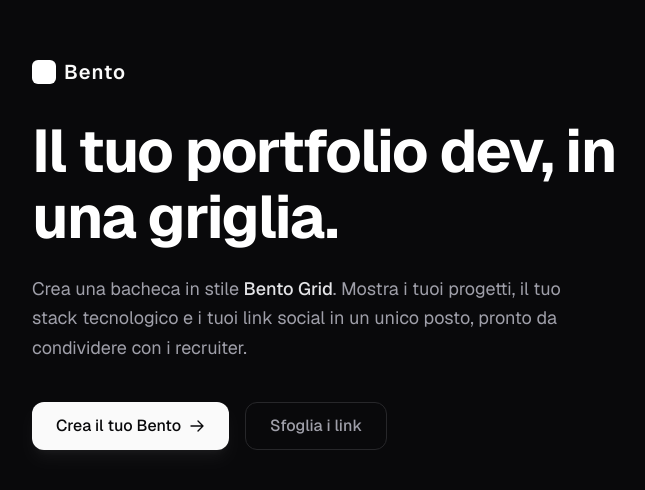
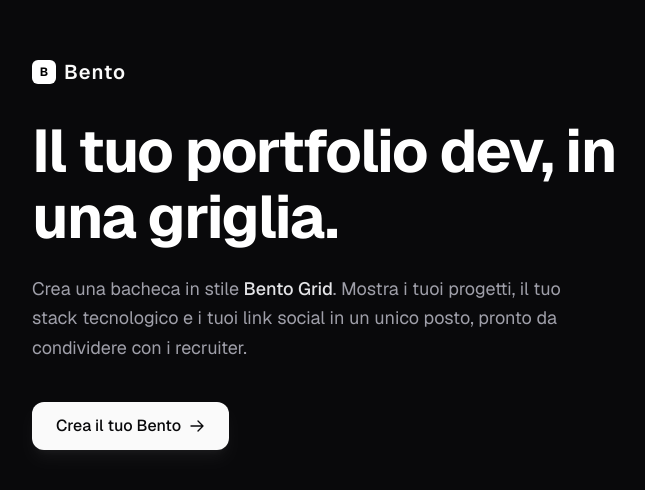
Before and after one commit to simlu2000/bentocv, a Next.js app in the folder bentocv/: page / in a window 1280 px wide. Shown: the part 146-636 px from the top of the page, without its empty margins (208-853 px from the left). Built offline with nearby package versions, Linux system fonts and the light colour scheme.

Commit message:
welcome page

```diff
--- a/bentocv/app/layout.tsx
+++ b/bentocv/app/layout.tsx
@@ -13,8 +13,8 @@ const geistMono = Geist_Mono({
 });
 
 export const metadata: Metadata = {
-  title: "Create Next App",
-  description: "Generated by create next app",
+  title: "Bento",
+  description: "Il tuo portfolio dev",
 };
 
 export default function RootLayout({
--- a/bentocv/app/page.tsx
+++ b/bentocv/app/page.tsx
@@ -7,7 +7,9 @@ export default function Home() {
 
         {/* Logo */}
         <div className="mb-8 flex items-center gap-2">
-          <span className="h-6 w-6 rounded-md bg-white block dark:bg-zinc-50"></span>
+          <span className="h-6 w-6 rounded-md bg-white dark:bg-zinc-50 flex items-center justify-center font-bold text-xs">
+            <p className="text-black">B</p>
+          </span>
           <span className="font-semibold tracking-wider text-xl">Bento</span>
         </div>
 
@@ -43,15 +45,6 @@ export default function Home() {
             </svg>
           </a>
 
-          {/* Bottone 2 : link, GitHub ... */}
-          <a
-            className="flex h-12 items-center justify-center rounded-xl border border-zinc-800 px-6 font-medium text-zinc-400 transition-all hover:border-zinc-700 hover:text-zinc-200 hover:bg-zinc-900/50 sm:w-auto"
-            href="https://github.com"
-            target="_blank"
-            rel="noopener noreferrer"
-          >
-            Sfoglia i link
-          </a>
         </div>
 
         {/* Badge */}
--- a/bentocv/package.json
+++ b/bentocv/package.json
@@ -9,6 +9,8 @@
     "lint": "eslint"
   },
   "dependencies": {
+    "@supabase/ssr": "^0.12.0",
+    "@supabase/supabase-js": "^2.108.1",
     "next": "16.2.9",
     "react": "19.2.4",
     "react-dom": "19.2.4"
```
Also changed, not shown: 1 other file (tests, documents, lock files or other folders).
